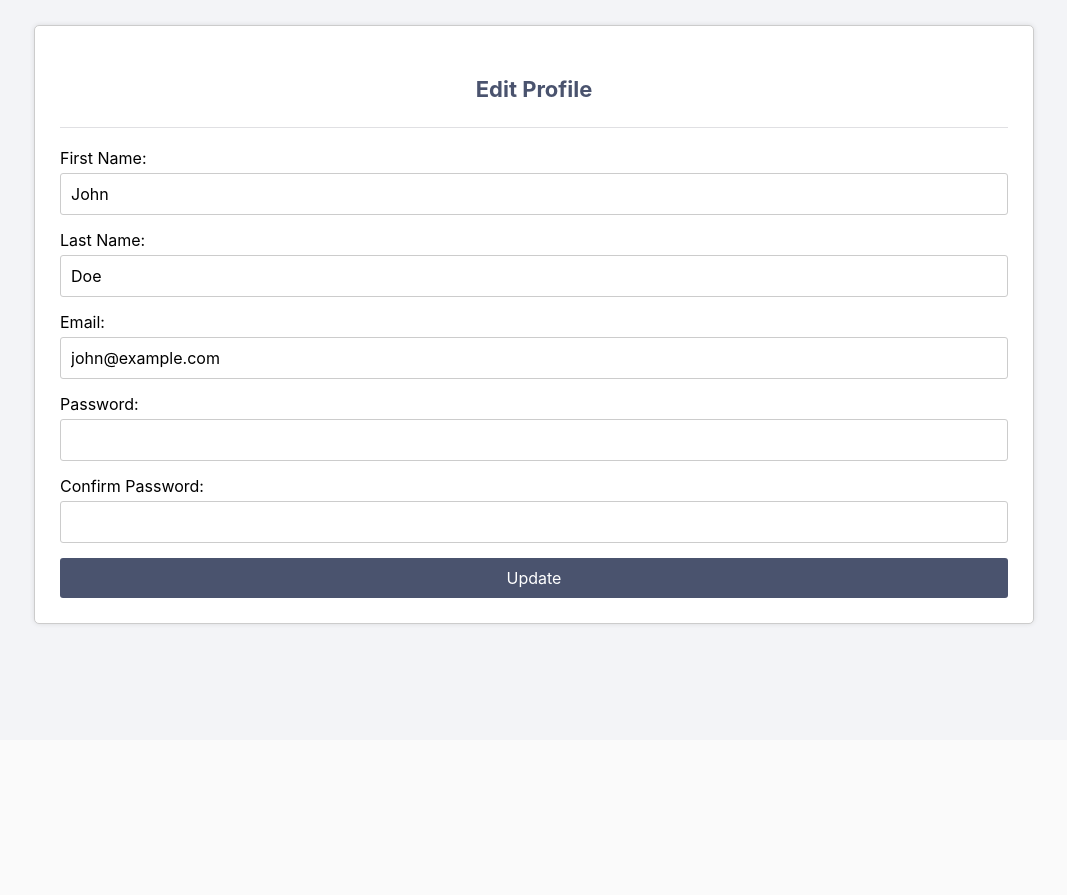
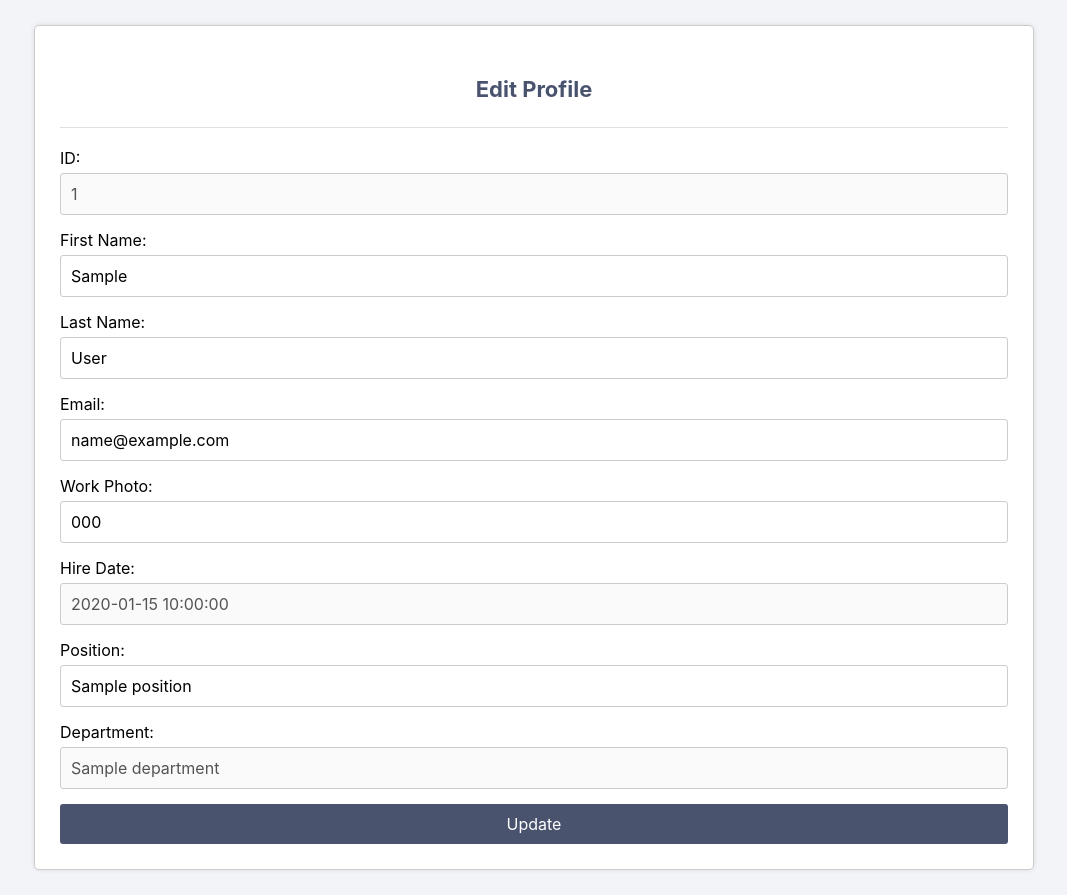
Before and after one commit to Hao-Ding-1159306/Biosecurity, a Flask app: template templates/admin_edit_profile.html in a window 1280 px wide. Shown: the part 60-955 px from the top of the page, without its empty margins (106-1173 px from the left). Before the commit the page ends 686 px from the top, so only its background shows below. Run offline with Flask 3, Linux system fonts and the light colour scheme; the template is opened without the code that fills it: most values are stand-ins (such as "Sample title", 1, 10 or a date in 2020).

Commit message:
finish admin profile

```diff
--- a/app.py
+++ b/app.py
@@ -129,7 +129,23 @@ def change_password():
         new_password = request.form['new_password']
         confirm_password = request.form['confirm_password']
         print(f'password:{old_password},{new_password}, {confirm_password}\n')
-        return redirect(url_for(f"{session['role']}.profile"))
+        cursor = get_cursor()
+        cursor.execute(f"SELECT * FROM {session['role']} WHERE username = '{session['username']}'")
+        # Fetch one record and return result
+        account = cursor.fetchone()
+        if account is not None:
+            password = account[2]
+            if hashing.check_value(password, old_password, salt='abcd'):
+                update_sql = "UPDATE %s SET password = %s WHERE username = %s"
+                values = (session['role'], new_password, session['username'])
+                cursor.execute(update_sql, values)
+                return redirect(url_for(f"{session['role']}.profile"))
+            else:
+                error_msg = 'old passage error.'
+                return render_template('change_password.html', error_msg=error_msg)
+        else:
+            error_msg = 'unknown error occur.'
+            return render_template('change_password.html', error_msg=error_msg)
     return render_template('change_password.html')
 
 
--- a/templates/admin_edit_profile.html
+++ b/templates/admin_edit_profile.html
@@ -5,23 +5,33 @@
 {% block content %}
 <div class="container">
     <h2>Edit Profile</h2>
-    <form action="/update_profile" method="post">
+    <form action="{{ url_for('admin.edit_profile') }}" method="post">
+        <label for="first_name">ID:</label>
+        <input type="text" id="id" name="id" value="{{ results['admin_id'] }}" disabled>
+
         <label for="first_name">First Name:</label>
-        <input type="text" id="first_name" name="first_name" value="John">
+        <input type="text" id="first_name" name="first_name" value="{{ results['first_name'] }}">
 
         <label for="last_name">Last Name:</label>
-        <input type="text" id="last_name" name="last_name" value="Doe">
+        <input type="text" id="last_name" name="last_name" value="{{ results['last_name'] }}">
 
         <label for="email">Email:</label>
-        <input type="email" id="email" name="email" value="john@example.com">
+        <input type="email" id="email" name="email" value="{{ results['email'] }}">
 
-        <label for="password">Password:</label>
-        <input type="password" id="password" name="password">
+        <label for="phone">Work Photo:</label>
+        <input type="text" id="phone" name="phone" value="{{ results['phone'] }}">
 
-        <label for="confirm_password">Confirm Password:</label>
-        <input type="password" id="confirm_password" name="confirm_password">
+        <label for="date_hired">Hire Date:</label>
+        <input type="text" id="date_hired" name="date_hired" value="{{ results['date_hired'] }}" disabled>
+
+        <label for="position">Position:</label>
+        <input type="text" id="position" name="position" value="{{ results['position'] }}">
+
+        <label for="department">Department:</label>
+        <input type="text" id="department" name="department" value="{{ results['department'] }}" disabled>
 
         <input type="submit" value="Update">
     </form>
+
 </div>
 {% endblock %}
```
Also changed, not shown: admin.py (+28 -4 lines), templates/change_password.html (+36 -4 lines).
